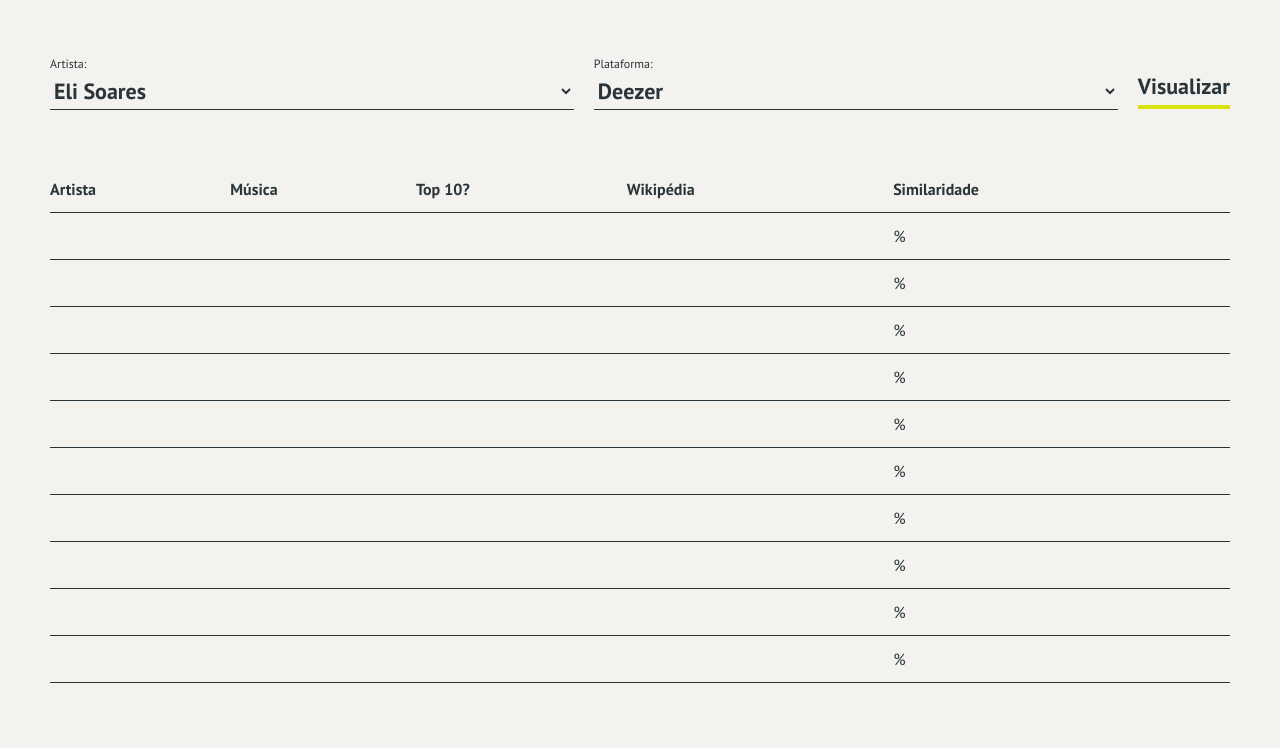
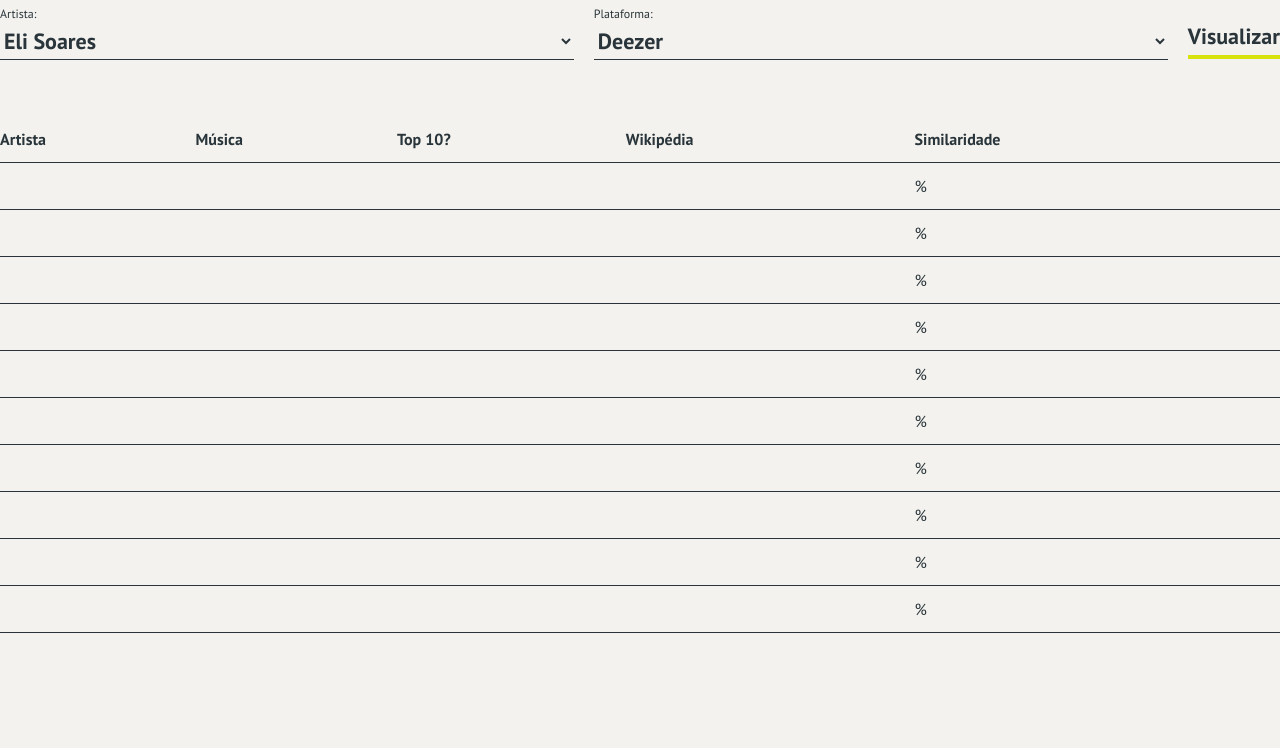
Before and after one commit to internetlab-br/algoRitmos, a Flask app: template algoRitmosapp/templates/index.html in a window 1280 px wide. Shown: the top 748 px of the page. Run offline with Flask 3, Linux system fonts and the light colour scheme; the template is opened without the code that fills it, so the values that code supplies are empty; some libraries are stand-ins or nearby versions.

Commit message:
ajuste container

```diff
--- a/algoRitmosapp/templates/index.html
+++ b/algoRitmosapp/templates/index.html
@@ -34,7 +34,7 @@
     <![endif]-->
   </head>
   <body>
-    <div id="content" class="algoritmo">
+    <div id="content">
 
     <form action="/handle_form/" method="POST" class="algoritmo__form">
         <div class="algoritmo__form__row">
```
